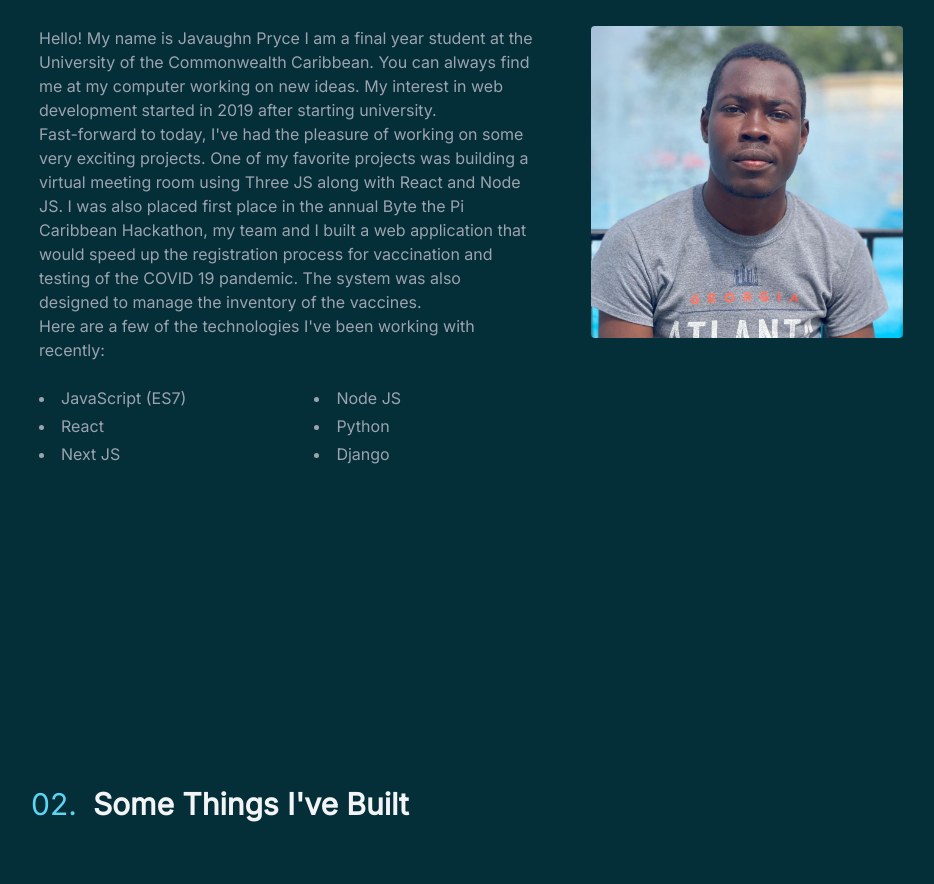
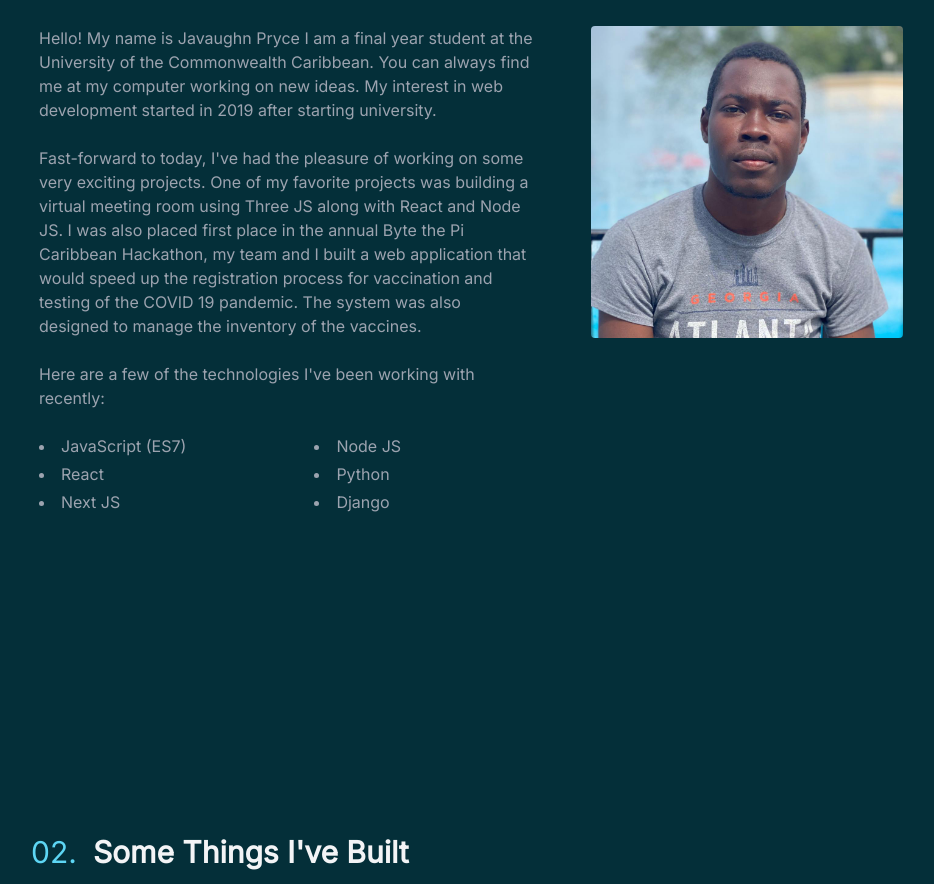
Before and after one commit to jav1anpry5ce/portfolio, a Next.js app: page / in a window 1280 px wide. Shown: the part 960-1844 px from the top of the page, without its empty margins (161-1095 px from the left). Built offline with nearby package versions, Linux system fonts and the light colour scheme.

Commit message:
Update AboutMe.jsx

```diff
--- a/components/AboutMe.jsx
+++ b/components/AboutMe.jsx
@@ -19,6 +19,7 @@ export default function AboutMe() {
       <div className="flex w-full flex-col items-center md:flex-row md:items-start md:space-x-6">
         <div className="flex max-w-lg grow flex-col items-center space-y-6 pr-4 text-base font-medium text-gray-400 md:items-start">
           <motion.div
+className="space-y-6"
            initial={{ opacity: 0, x: -300 }}
             whileInView={{ opacity: 1, x: 0 }}
             viewport={{ once: true }}
```
